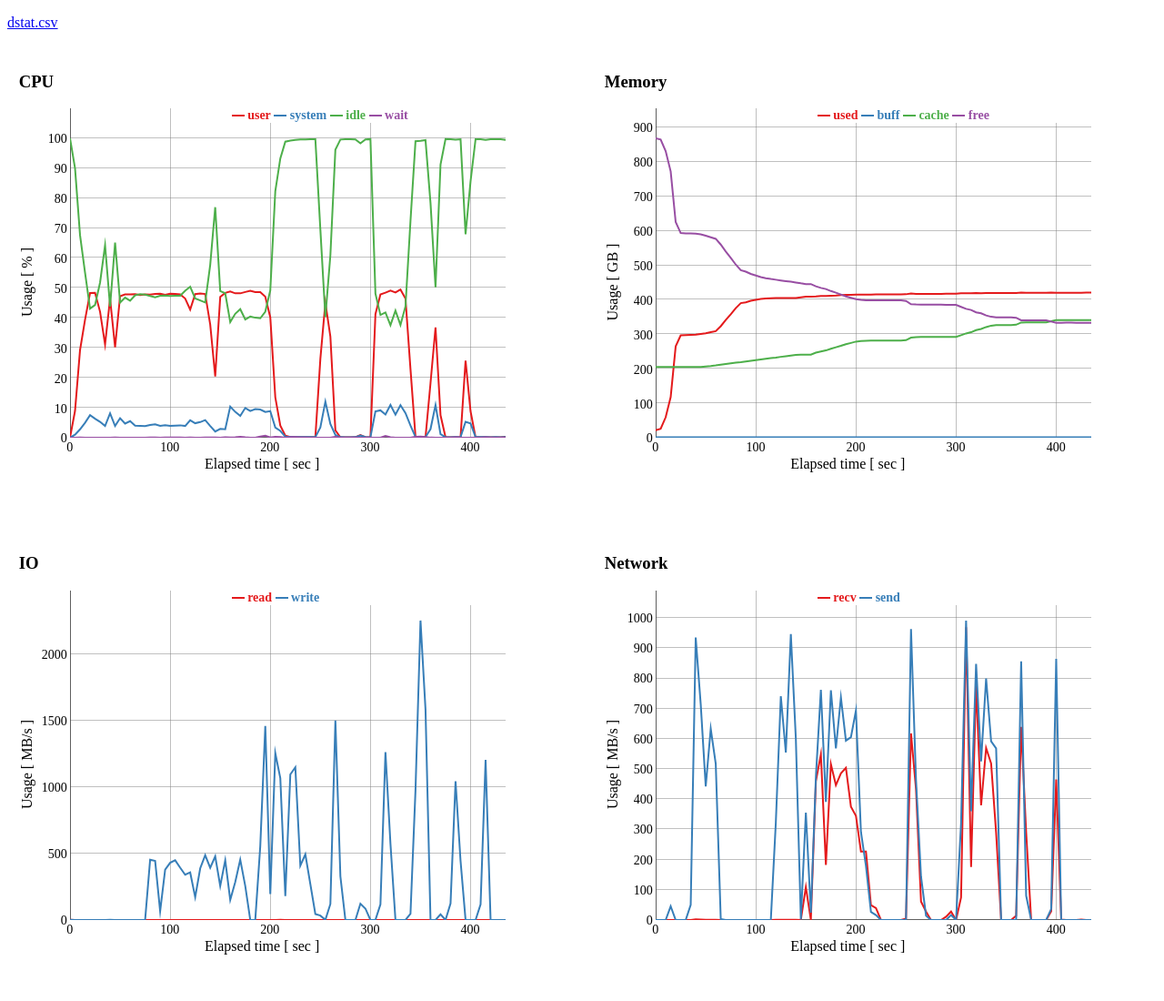
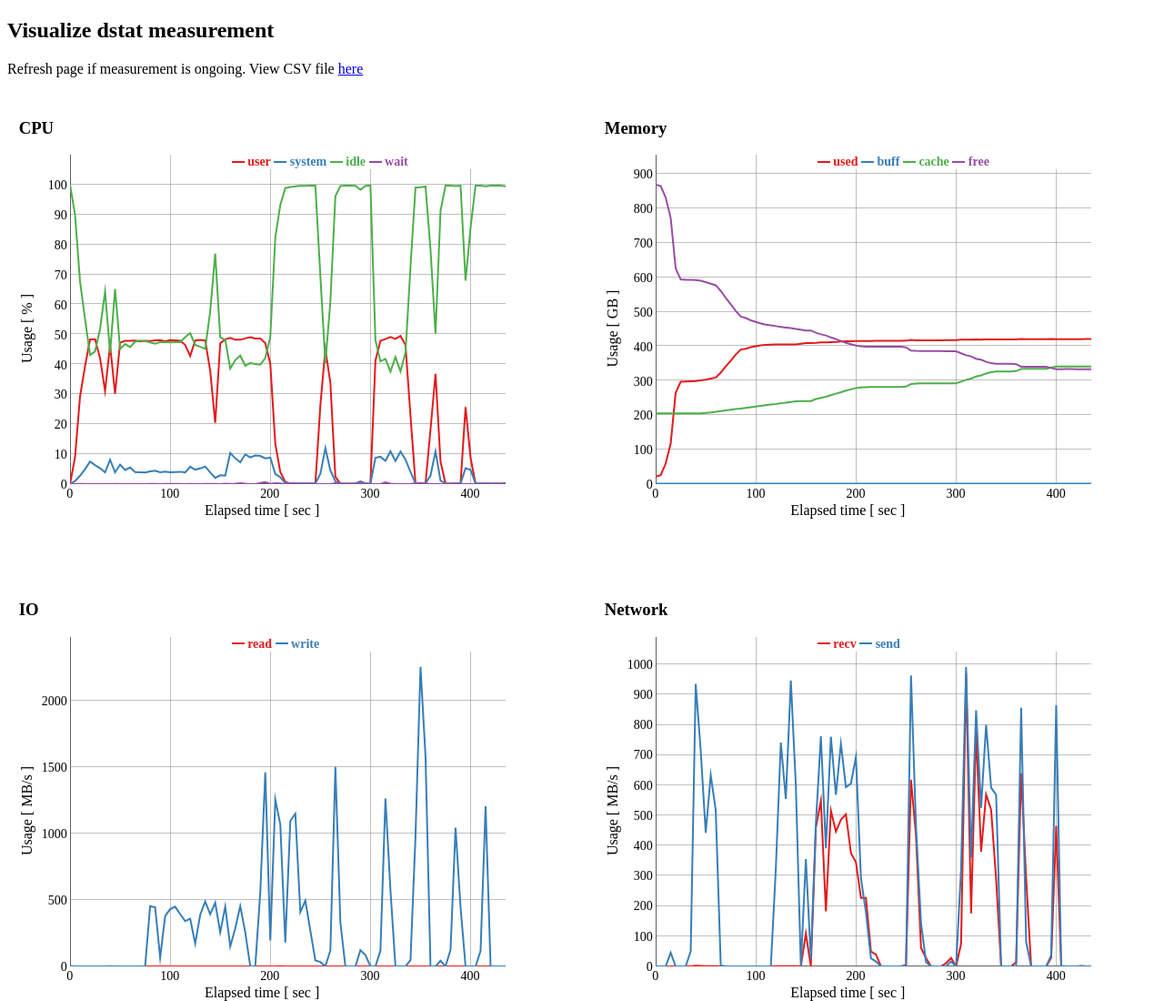
Before and after one commit to jschaub30/viz_dstat, a plain HTML site: page index.html in a window 1280 px wide. Shown: the whole page at 91% size. Before the commit the page ends 1067 px from the top, so only its background shows below. Drawn offline with Linux system fonts and the light colour scheme.

```diff
--- a/index.html
+++ b/index.html
@@ -24,7 +24,8 @@
   </style>
 </head>
 <body>
-  <p><a href="dstat.csv">dstat.csv</a></p>
+  <h2>Visualize dstat measurement</h2>
+  <p>Refresh page if measurement is ongoing.  View CSV file <a href="dstat.csv">here</a></p>
   <section>
     <div class="one">
       <h3>CPU</h3>
```
Also changed, not shown: 1 other file.
